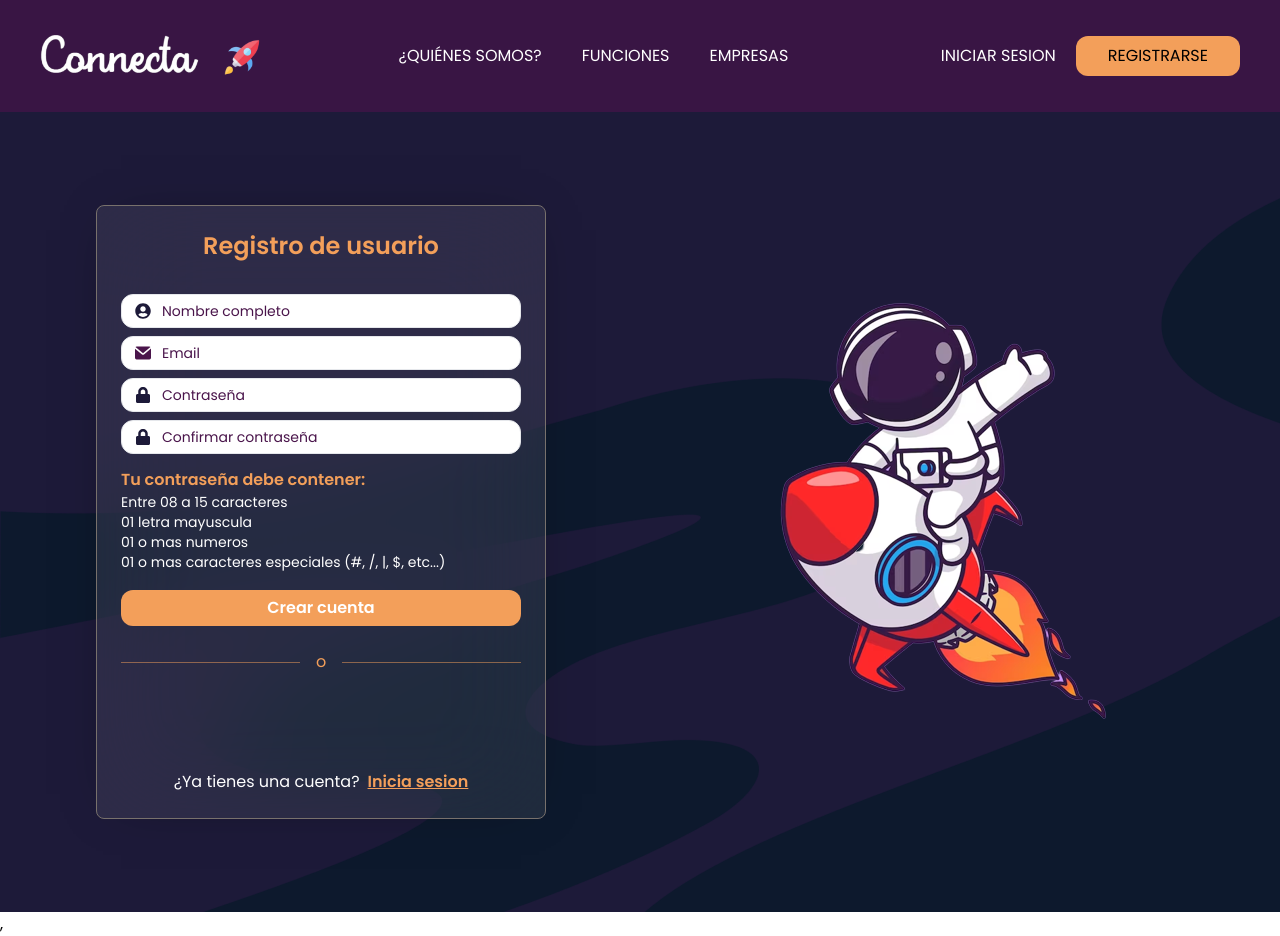
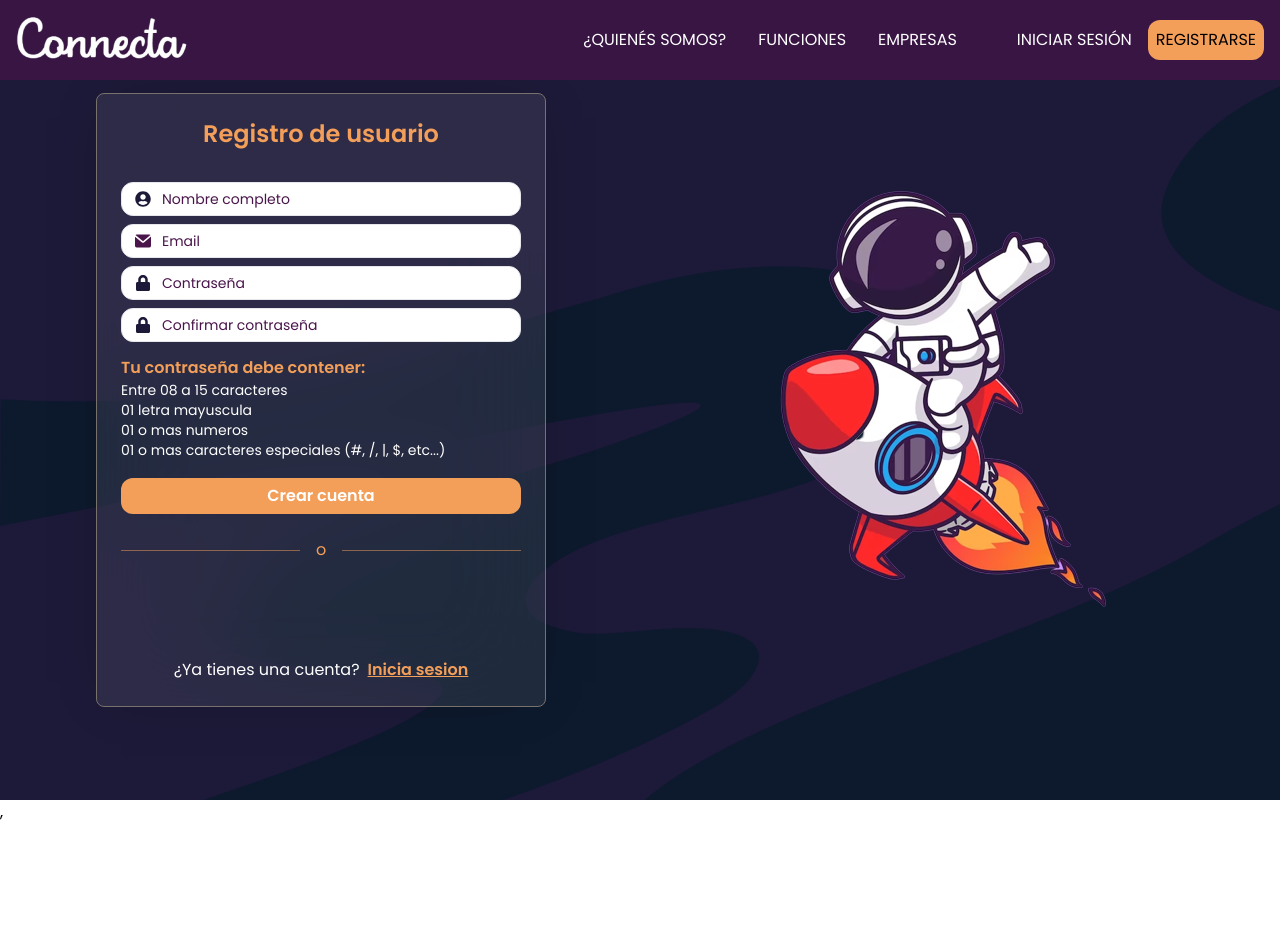
Before and after one commit to No-Country/s10-07-t-express-react-slack, a React (Vite) app in the folder frontend/: page /register in a window 1280 px wide. After the commit the page ends 824 px from the top, so only its background shows below. Built offline with nearby package versions, Linux system fonts and the light colour scheme.

Commit message:
agrego cambios al navBar para hacerlo responsivo

```diff
--- a/frontend/src/components/NavBar.tsx
+++ b/frontend/src/components/NavBar.tsx
@@ -1,35 +1,75 @@
-import logo from "../assets/logo.png"
-import rocket from "../assets/logo-rocket.png"
-import { Link } from 'react-router-dom';
+import logo from '../assets/logo.png'
+import rocket from '../assets/logo-rocket.png'
+import { NavLink, useNavigate } from 'react-router-dom'
+import { useState } from 'react'
+import { AiOutlineMenu } from 'react-icons/ai'
+import { AiOutlineClose } from 'react-icons/ai'
 
 interface NavBarProps {
-    isUserLoggedIn: boolean;
-  }
+  isUserLoggedIn: boolean
+}
 
-function NavBar({isUserLoggedIn}: NavBarProps) {
-
+function NavBar({ isUserLoggedIn }: NavBarProps) {
+  const links = [
+    { name: '¿QUIENÉS SOMOS?', path: '/' },
+    { name: 'FUNCIONES', path: '/' },
+    { name: 'EMPRESAS', path: '/' },
+  ]
+  const [menuOpen, setMenuOpen] = useState<boolean>(false)
+  const navigate = useNavigate()
   return (
-    <nav className="bg-bg-navbar h-28 w-full px-10 flex items-center justify-between">
-      <div className="flex items-center space-x-2">
-        <img className="h-12" src={logo} alt="" />
-        <img className="h-12" src={rocket} alt="" />
+    <nav className='bg-bg-navbar w-full h-20 md:flex items-center justify-between fixed top-0 left-0 py-4 md:px-4 px-7 z-10'>
+      <div
+        className='flex items-center space-x-2 cursor-pointer mr-2 flex-shrink-0'
+        onClick={() => navigate('/')}>
+        <img src={logo} width='180px' alt='imagen de logo' />
+      </div>
+      <div
+        onClick={() => setMenuOpen(!menuOpen)}
+        className='text-3xl absolute right-8 top-6 cursor-pointer md:hidden'>
+        {menuOpen ? (
+          <AiOutlineClose style={{ color: 'white' }} />
+        ) : (
+          <AiOutlineMenu style={{ color: 'white' }} />
+        )}
       </div>
       <div>
-        <Link to={"/"} className="uppercase text-white px-5 h-12">¿Quiénes somos?</Link>
-        <Link to={"/"} className="uppercase text-white px-5 h-12">funciones</Link>
-        <Link to={"/"} className="uppercase text-white px-5 h-12">Empresas</Link>
+        <ul
+          className={`md:flex md:items-center md:pb-0 pb-12 absolute md:static  bg-bg-navbar md:z-auto z-[-1] left-0 w-full md:w-auto md:pl-0 pl-9 transition-all duration-500 ease-in ${
+            menuOpen ? 'top-20' : 'top-[-490px]'
+          }`}>
+          {links.map((link) => (
+            <li key={link.name} className='md:mx-4  md:my-0 my-7'>
+              <NavLink to={link.path} className='text-white'>
+                {link.name}
+              </NavLink>
+            </li>
+          ))}
+          <li>
+            {isUserLoggedIn ? (
+              <div className='flex space-x-3'>
+                <button className='bg-button-orange rounded-3xl uppercase text-white px-5 h-12'>
+                  Perfil
+                </button>
+              </div>
+            ) : (
+              <div className='md:flex md:items-center justify-between'>
+                <NavLink
+                  to='/register'
+                  className='uppercase  text-white md:px-3 py-2 md:ml-8'>
+                  Iniciar Sesión
+                </NavLink>
+                <NavLink
+                  to='/register'
+                  className='uppercase bg-button-orange rounded-xl text-black px-2 py-2 ml-1 '>
+                  Registrarse
+                </NavLink>
+              </div>
+            )}
+          </li>
+        </ul>
       </div>
-        {isUserLoggedIn ? (
-          <div className="flex space-x-3">
-            <button  className="bg-button-orange rounded-3xl uppercase text-white px-5 h-12">Perfil</button>
-          </div>
-          ) : (
-          <div className="flex items-center">
-            <Link to='/login' className=" uppercase text-white pt-3 px-5 h-12">Iniciar sesion</Link>
-            <Link to='/register' className="uppercase bg-button-orange rounded-xl text-black px-8 py-2">Registrarse</Link>
-          </div>
-        )}
     </nav>
-  );
+  )
 }
-export default NavBar;
+export default NavBar
--- a/frontend/src/components/PrincipalPage/Landing.tsx
+++ b/frontend/src/components/PrincipalPage/Landing.tsx
@@ -54,7 +54,7 @@ const Landing = () => {
           </>
         )}
       </section>
-      <section className='md:flex md:flex-row md:justify-between flex flex-col-reverse items-center md:w-4/5 pt-40'>
+      <section className='md:flex md:flex-row md:justify-between flex flex-col items-center md:w-4/5 pt-40 gap-4'>
         <div>
           <p className='text-3xl text-button-orange leading-10 font-semibold'>
             CREA UN NUEVO ESPACIO <br />
@@ -74,7 +74,7 @@ const Landing = () => {
           <img src={fondoGris} alt='diseño de pagina' />
         </div>
       </section>
-      <section className='md:flex md:flex-row md:justify-between flex flex-col items-center md:w-4/5 pt-40 gap-20'>
+      <section className='md:flex md:flex-row md:justify-between flex flex-col items-center md:w-4/5 pt-40 gap-4 px-8'>
         <img src={astroPriv} alt='astronauto privacidad' />
         <div>
           <p className='text-3xl text-button-orange leading-10 font-semibold'>
```
Also changed, not shown: frontend/src/pages/PrincipalPage.tsx (+9 -9 lines).
